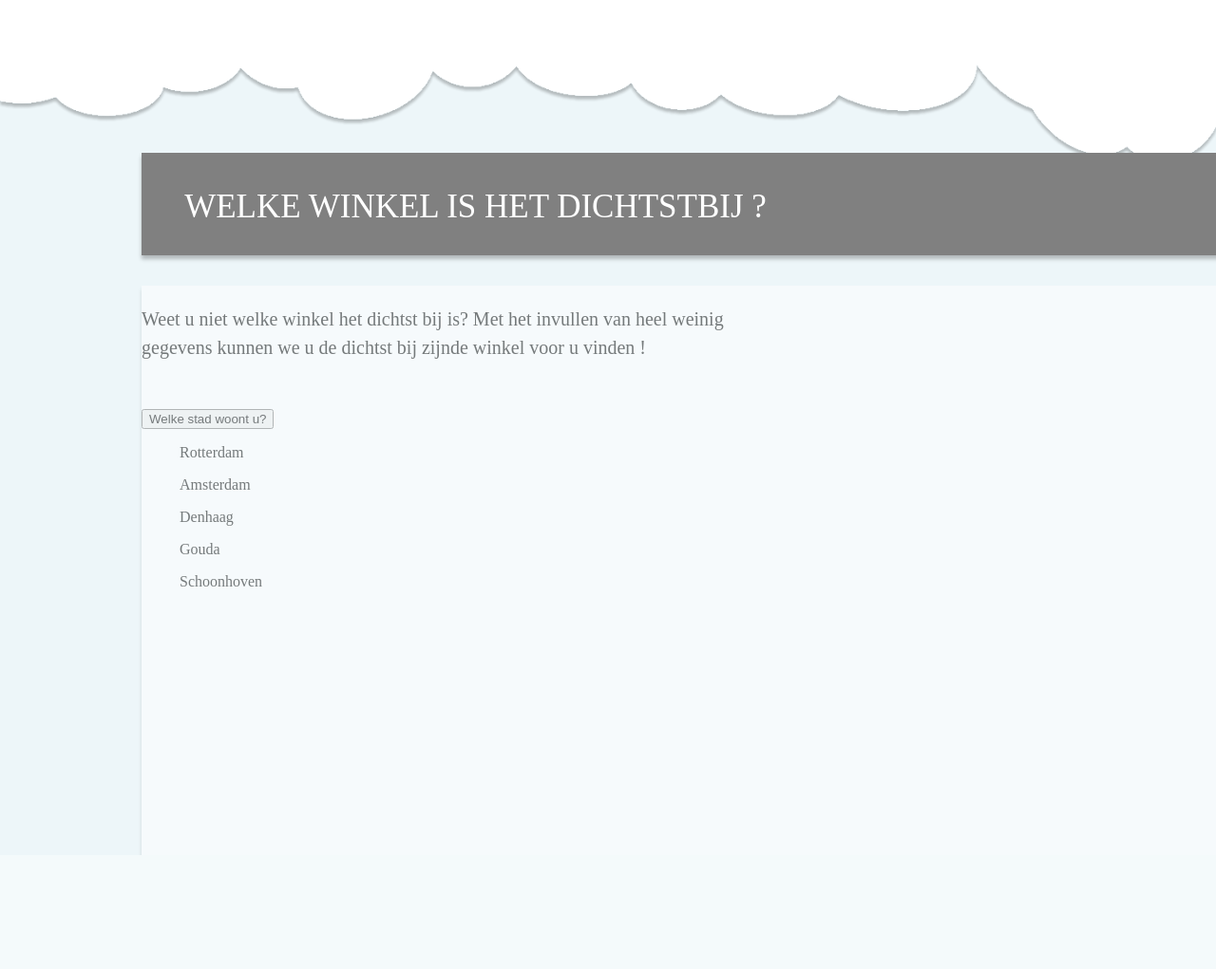
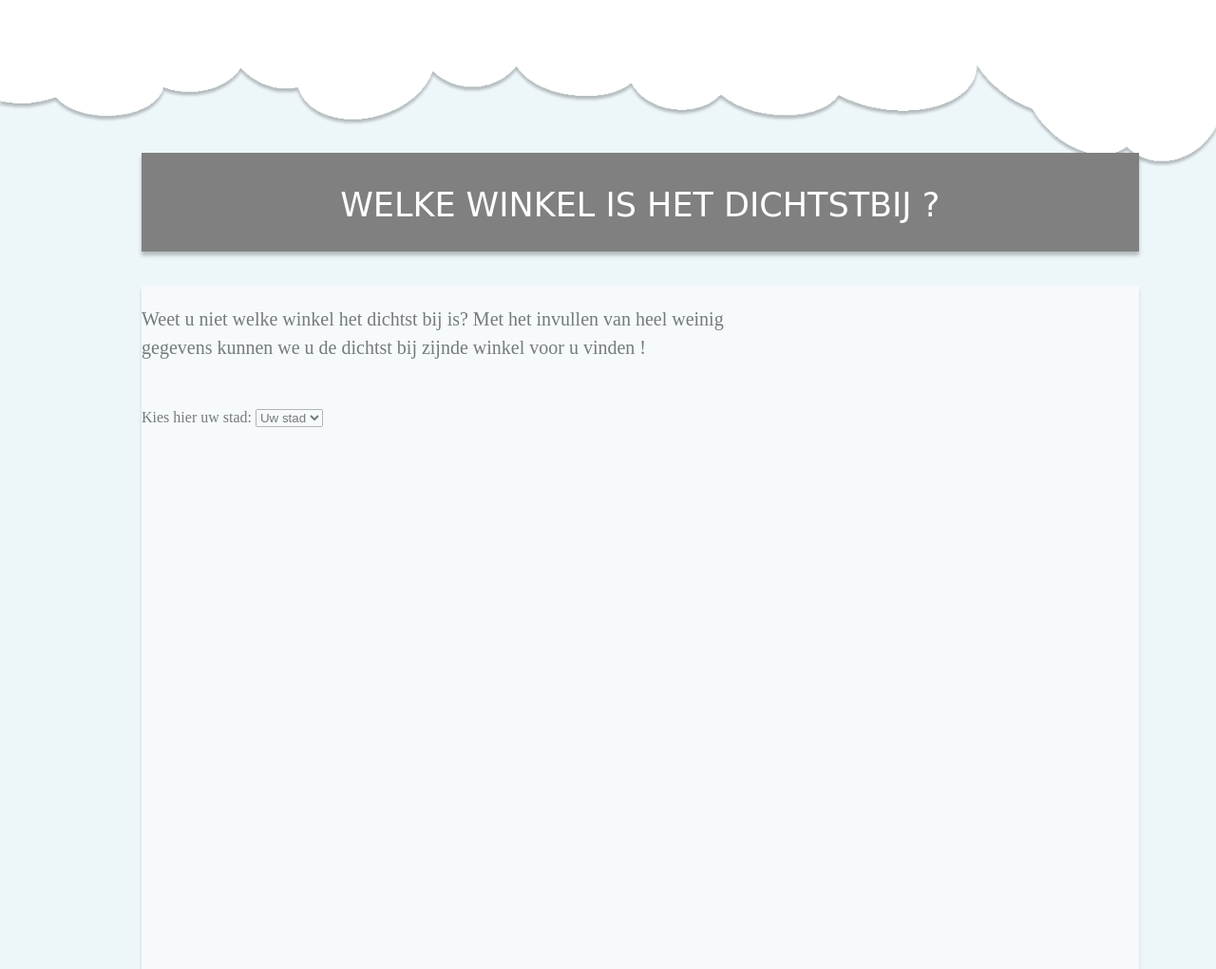
Before and after one commit to Moonsolos/Team-5, a PHP site: page /dichtstbijZijndeWinkels/place.html in a window 1280 px wide; the page is wider, and only the part inside the window is pictured. Shown: that part at 95% size. Before the commit the page ends 901 px from the top of that part, so only its background shows below. Run offline with PHP 8.4, Linux system fonts and the light colour scheme.

Commit message:
18.03.2023

```diff
--- a/dichtstbijZijndeWinkels/furkanmain.js
+++ b/dichtstbijZijndeWinkels/furkanmain.js
@@ -0,0 +1,15 @@
+
+
+let city = [{
+    state: ` Rotterdam `
+},{
+    state: ` Amsterdam `
+},{
+    state: ` Gouda `
+},{
+    state: ` Schoonhoven `
+},{
+    state: ` Den Haag `
+},{
+    state: ` Utrecht `
+}, ];
--- a/dichtstbijZijndeWinkels/place.html
+++ b/dichtstbijZijndeWinkels/place.html
@@ -4,6 +4,7 @@
     <meta charset="UTF-8">
     <title>Winkelende senioren</title>
     <link rel="stylesheet" href="style_furkan.css">
+    <script type="text/javascript" src="furkanmain.js" defer></script>
 </head>
 <body>
 <header>
@@ -15,15 +16,10 @@
         Weet u niet welke winkel het dichtst bij is?
         Met het invullen van heel weinig gegevens kunnen we u de dichtst bij zijnde winkel voor u vinden !
     </p>
-    <div class="dropDown">
-    <button onclick="dropDownFunction()" class="dropbtn">Welke stad woont u?</button>
-        <div id="myDropDown" class="dropDown-content">
-            <ol>Rotterdam</ol>
-            <ol>Amsterdam</ol>
-            <ol>Denhaag</ol>
-            <ol>Gouda</ol>
-            <ol>Schoonhoven</ol>
-        </div>
-    </div>
+    <form name="cityForm" id="cityForm" >
+        Kies hier uw stad: <label for="city"></label><select name="city" id="city">
+        <option value="" selected="selected">Uw stad</option>
+    </select>
+    </form>
 </div>
 </body>
--- a/dichtstbijZijndeWinkels/style_furkan.css
+++ b/dichtstbijZijndeWinkels/style_furkan.css
@@ -10,28 +10,26 @@ body {
 
 header{
     position: absolute;
-    width:1400px;
-    height: 108px;
+    width:82vw;
+    height: 13vh;
     left: 149px;
     top: 161px;
 
 
     background: #808080;
     box-shadow: 0 4px 4px rgba(0, 0, 0, 0.25);
+
 }
 
 .header-text{
-    position: absolute;
-    width: 673px;
-    height: 82px;
-    left: 15px;
 
+    font-family: 'Bebas Neue', cursive;
 
 
     font-style: normal;
     font-weight: 400;
     font-size: 35px;
-    line-height: 44px;
+    line-height: 5vh;
     text-align: center;
 
     color: #FFFFFF;
@@ -39,8 +37,8 @@ header{
 
 .field{
     position: absolute;
-    width: 1400px;
-    height: 600px;
+    width: 82vw;
+    height: 90vh;
     left: 149px;
     top: 301px;
 
```
